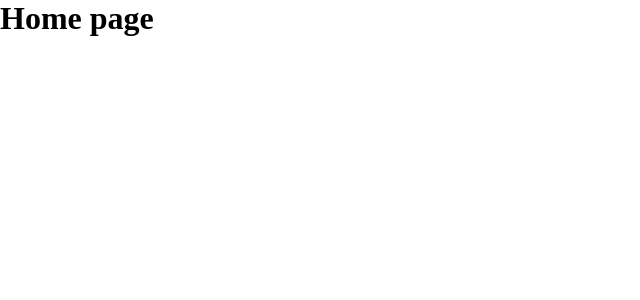
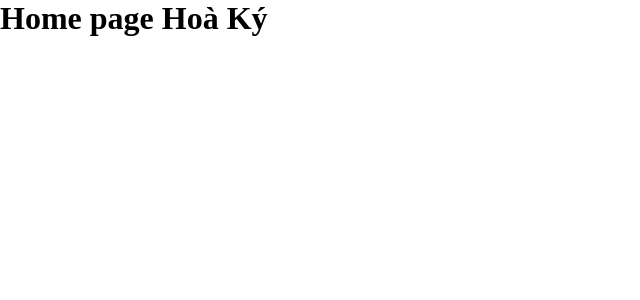
Before and after one commit to huynhvanhoa/nextjs-1, a Next.js app: page / in a window 1280 px wide. Shown: the top 300 px of the page, without its empty margins (0-640 px from the left). Built offline with nearby package versions, Linux system fonts and the light colour scheme.

Commit message:
commit 3

```diff
--- a/pages/api/hello.ts
+++ b/pages/api/hello.ts
@@ -1,5 +1,5 @@
-// Next.js API route support: https://nextjs.org/docs/api-routes/introduction
+import type { NextApiRequest, NextApiResponse } from "next";
 
-export default function handler(req, res) {
-  res.status(200).json({ name: 'John Doe' })
+export default function handler(req: NextApiRequest, res: NextApiResponse) {
+  res.status(200).json({ name: "Hoà Ký" });
 }
--- a/pages/index.tsx
+++ b/pages/index.tsx
@@ -1,15 +1,20 @@
 import Head from "next/head";
 
 export default function Home() {
+  let name: string = "Hoà Ký";
+  let isLoading: boolean;
+
+  isLoading = false;
+
   return (
     <>
       <Head>
-        <title>Create Next App</title>
+        <title>Home</title>
         <meta name="description" content="Generated by create next app" />
         <meta name="viewport" content="width=device-width, initial-scale=1" />
         <link rel="icon" href="/favicon.ico" />
       </Head>
-      <h1>Home page</h1>
+      <h1>Home page {name}</h1>
     </>
   );
 }
```
